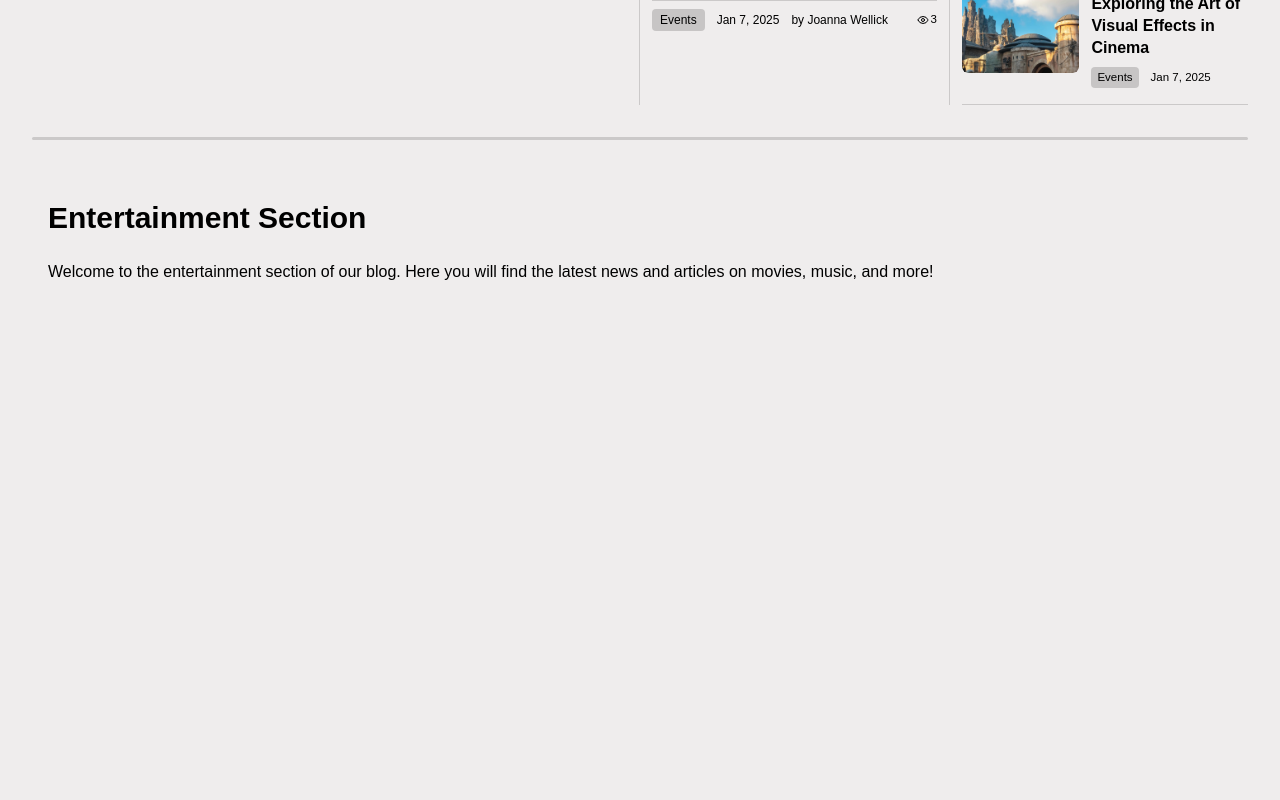
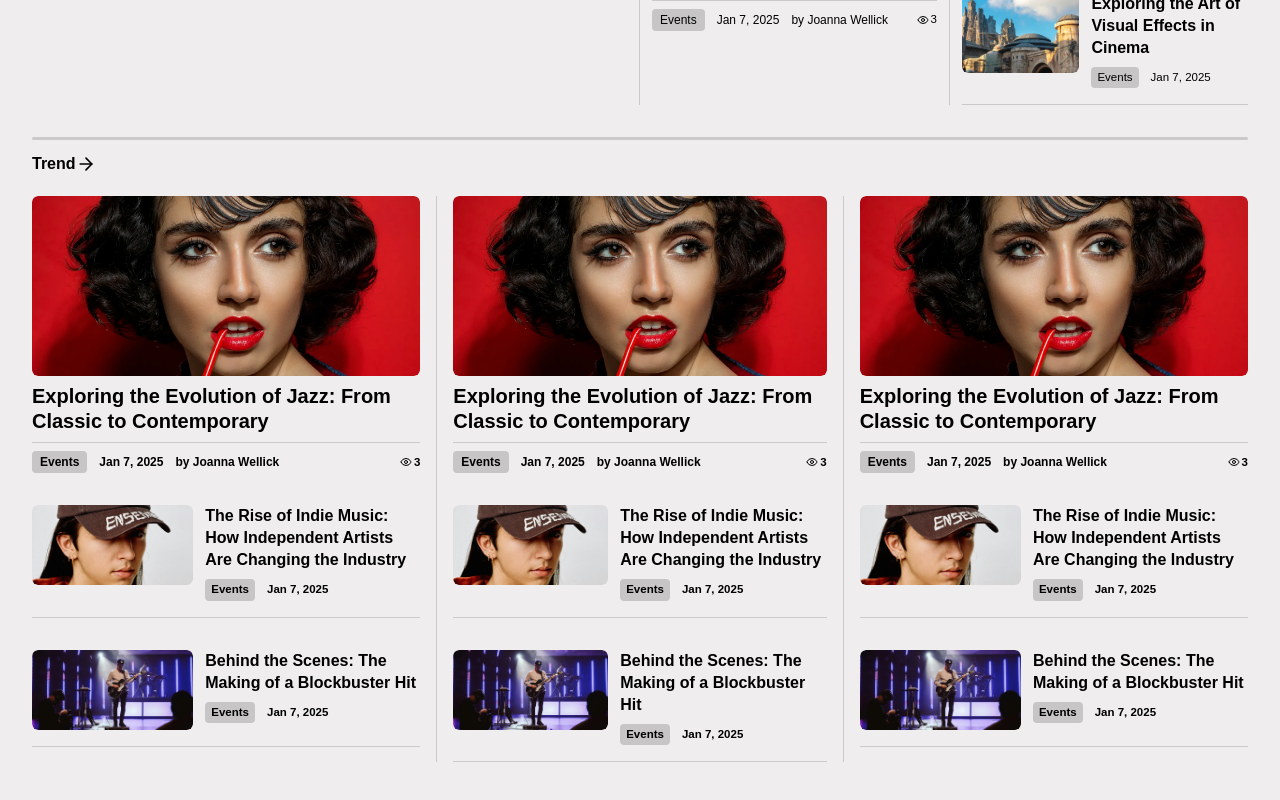
Before and after one commit to Moroundiya/maag, a Next.js app: page / in a window 1280 px wide. Shown: the part 762-1562 px from the top of the page. Before the commit the page ends 1094 px from the top, so only its background shows below. Built offline with nearby package versions, Linux system fonts and the light colour scheme; a web font is replaced by a local one.

Commit message:
Entertainment section

```diff
--- a/app/components/Entertainment.tsx
+++ b/app/components/Entertainment.tsx
@@ -4,12 +4,12 @@ import HeroSmall from "../layouts/HeroSmall"
 
 export default function Entertainment() {
     return (
-        <div className="px-3 xl:px-8 2xl:px-12 font-semibold">
+        <div className="px-3 xl:px-8 2xl:px-12 font-semibold mb-10">
             <p className="flex items-center">
                 <span>Trend</span>
                 <ArrowRight size={20} />
             </p>
-            <div className="grid grid-cols-3 mt-5 mb-20">
+            <div className="grid grid-cols-3 mt-5">
                 <div className="space-y-8 border-r pr-4 border-[#00000027]">
                     <HeroMedium title="Exploring the Evolution of Jazz: From Classic to Contemporary" date="Jan 7, 2025" category="Events" author="Joanna Wellick" views={3} image="/demo-image-3.webp" />
                     <HeroSmall title="The Rise of Indie Music: How Independent Artists Are Changing the Industry" date="Jan 7, 2025" category="Events" image="/demo-image-5.webp" />
--- a/app/page.tsx
+++ b/app/page.tsx
@@ -3,7 +3,7 @@ import HeroSection from "./components/HeroSection";
 import Separator from "./layouts/Seperator";
 import HeroMedium from "./layouts/HeroMedium";
 import HeroSmall from "./layouts/HeroSmall";
-import Entertainment from "./entertainment/page";
+import Entertainment from "./components/Entertainment";
 
 export default function Home() {
   return (
```
